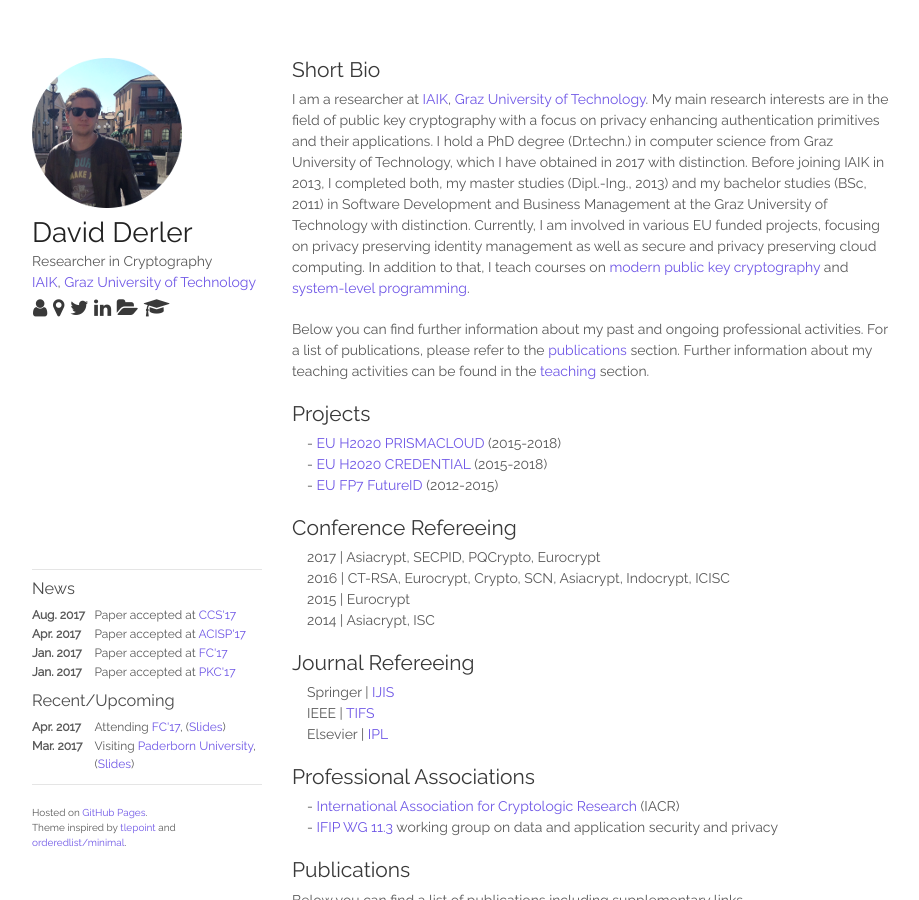
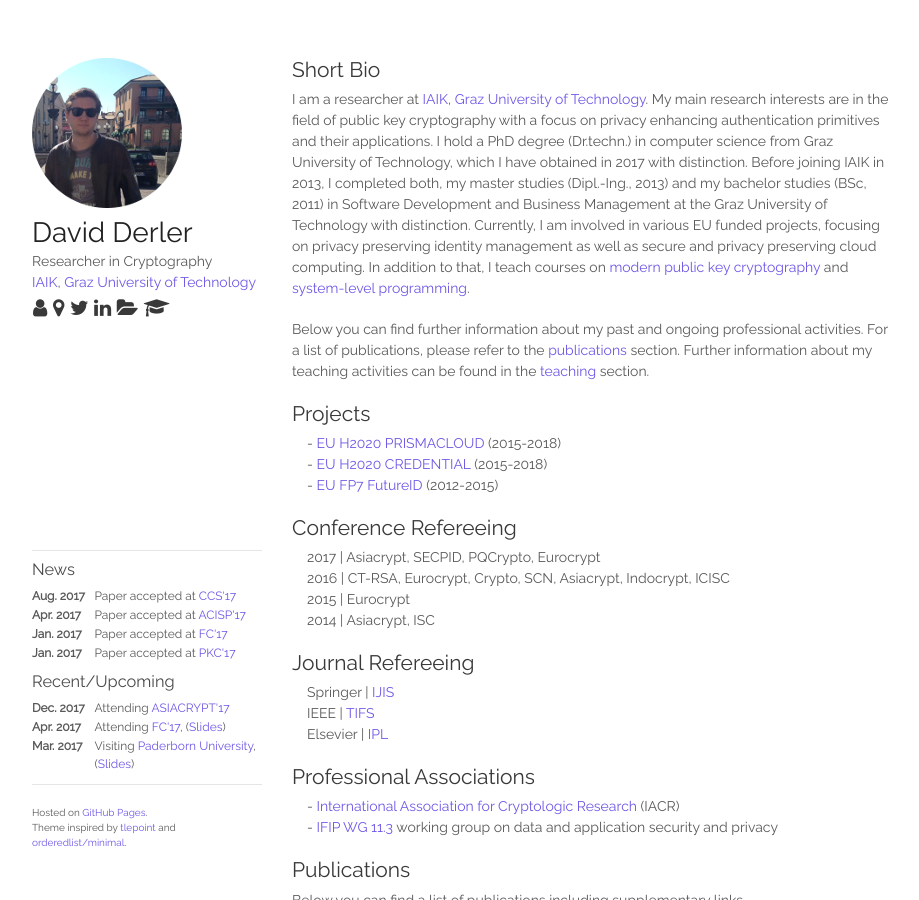
Before and after one commit to derlerd/derlerd.github.io, a Jekyll site: the page built from index.html, in a window 1280 px wide and 900 px high. Shown: the whole window, without its empty margins (178-1097 px from the left). Built offline with Jekyll 4.4.1, drawn with Linux system fonts in a browser that asks for light colours.

Commit message:
update upcoming

```diff
--- a/_includes/footer.html
+++ b/_includes/footer.html
@@ -22,6 +22,10 @@
     <h3>Recent/Upcoming</h3>
     <table class="newstable">
       <tr>
+        <td class="date">Dec. 2017</td>
+        <td>Attending <a href="https://asiacrypt.iacr.org/2017/">ASIACRYPT'17</a></td>
+      </tr>
+      <tr>
         <td class="date">Apr. 2017</td>
         <td>Attending <a href="http://fc17.ifca.ai/">FC'17</a>, (<a href="publications/talks/hpra.pdf">Slides</a>)</td>
       </tr>
```
